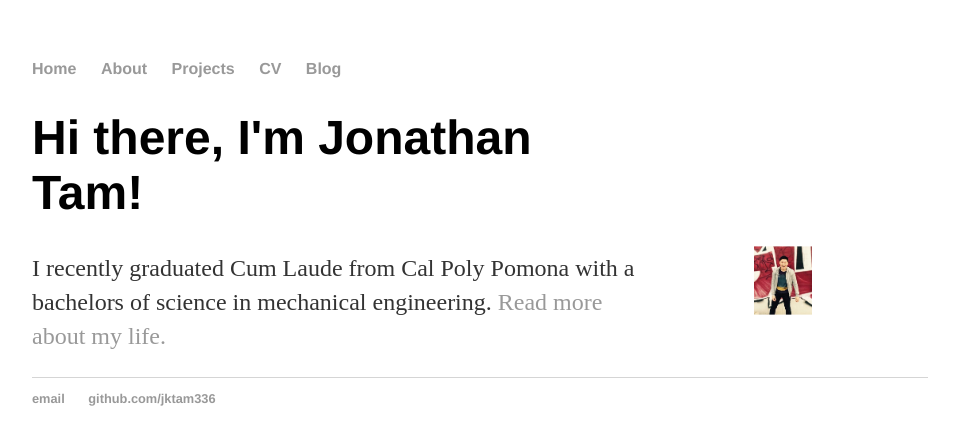
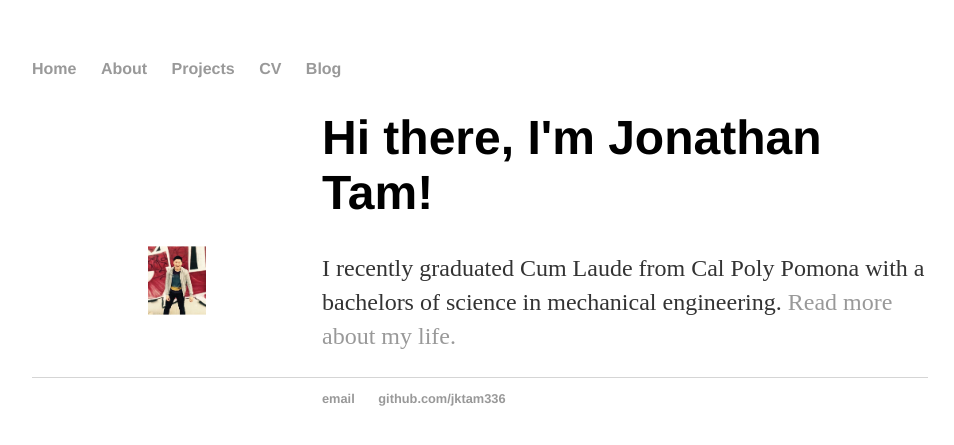
Before and after one commit to jktam336/jktam336.github.io, a Jekyll site: the page built from index.html, in a window 1280 px wide. Shown: the top 445 px of the page, without its empty margins (160-1114 px from the left). Built offline with Jekyll 4.4.1, drawn with Linux system fonts in a browser that asks for light colours.

Commit message:
Floated profile pic to left

```diff
--- a/css/main.css
+++ b/css/main.css
@@ -35,4 +35,4 @@
 .project-main-item {margin: 20px; transform: scale(0.1);}
 
 /* Profile Picture */
-.profile-pic { float: right; transform: scale(0.2);}
+.profile-pic { float: left; transform: scale(0.2);}
```
